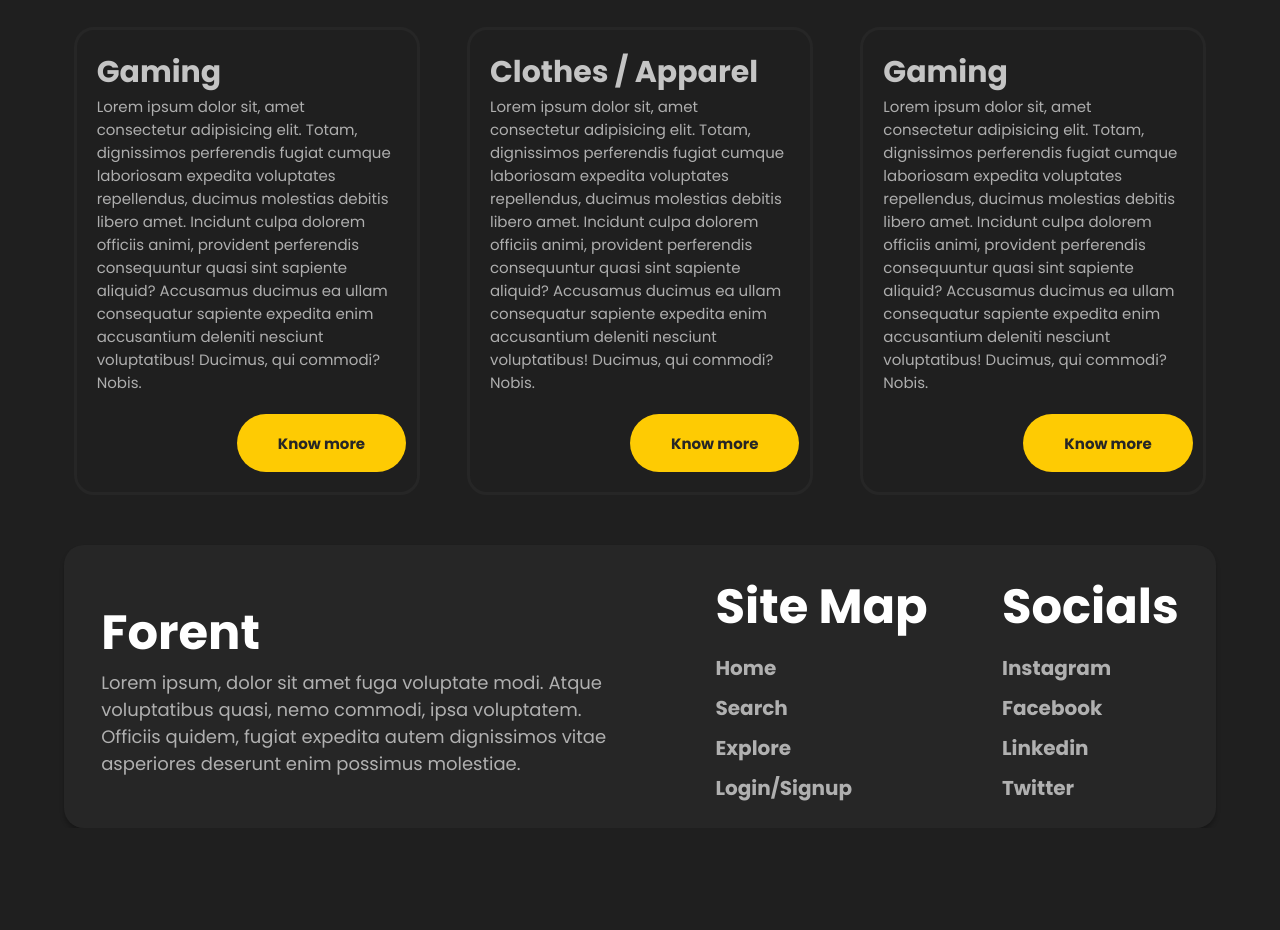
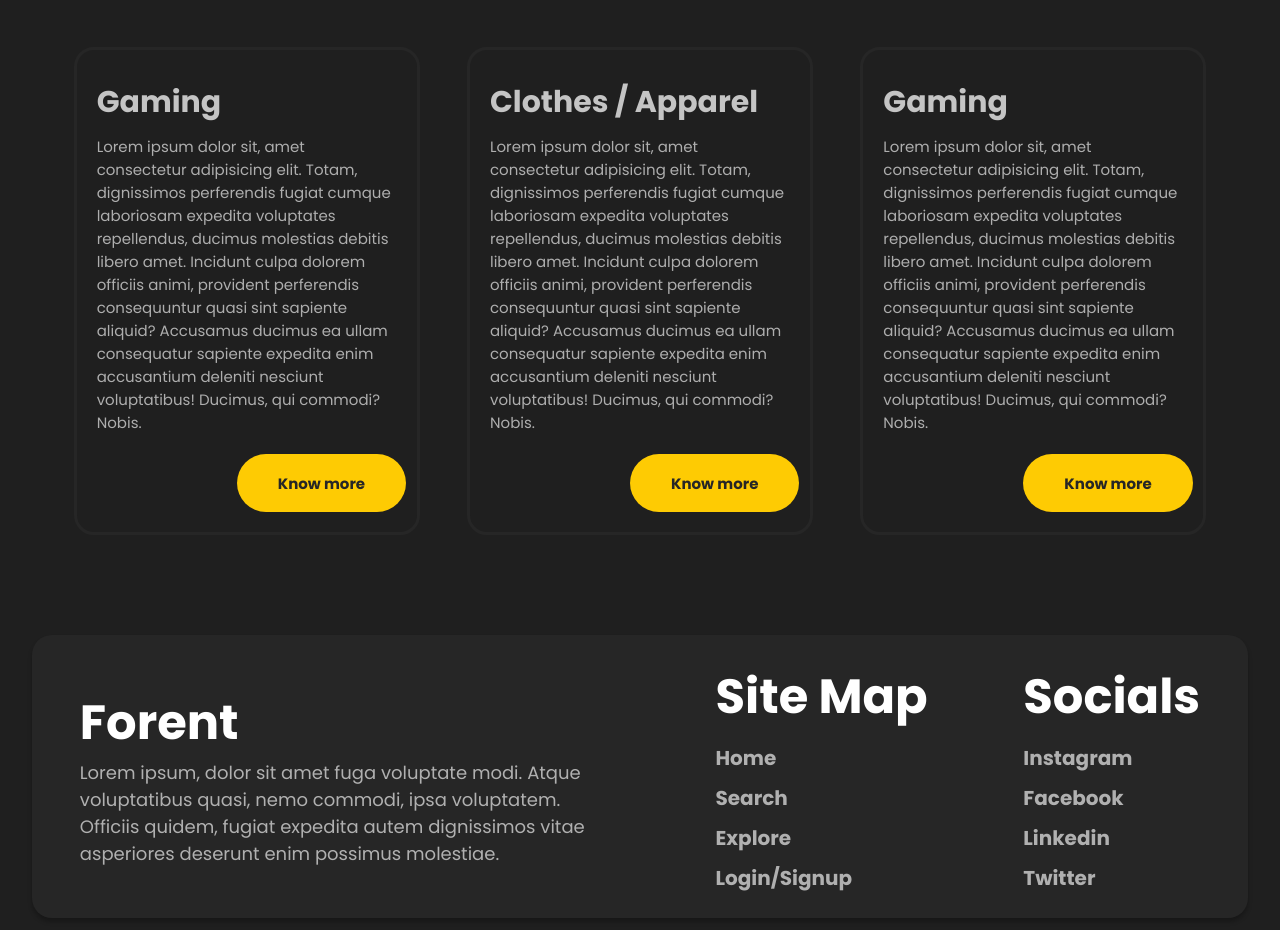
Before and after one commit to ARTHANUR/Forent, a plain HTML site: page index.html in a window 1280 px wide. Shown: the part 1484-2414 px from the top of the page. Before the commit the page ends 2312 px from the top, so only its background shows below. Drawn offline with Linux system fonts and the light colour scheme.

Commit message:
Final tweaking done

```diff
--- a/style.css
+++ b/style.css
@@ -31,6 +31,8 @@ header>input{
     font-size: 24px;
     line-height: 28.13px;
     opacity: 20%;
+    margin-left: 150px;
+    padding-left: 30px;
 }
 header>h1{
     font-weight: 700;
@@ -69,7 +71,7 @@ header>div>button{
     background-color: #262626;
     border-radius: 50px;
     box-shadow: 0px 4px 4px 0px #00000040;
-
+    padding-left: 50px;
 }
 .about-info{
     display: flex;
@@ -153,6 +155,7 @@ header>div>button{
     border: 3px solid #262626;
     padding: 20px;
     margin-top: 50px;
+    padding-top: 30px;
 }
 .card>h3{
     font-weight: 600;
@@ -165,6 +168,7 @@ header>div>button{
     font-size: 15px;
     color: #FFFFFFCC;
     opacity: 80%;
+    margin-top: 10px;
 }
 .card>button{
     width: 169.44px;
@@ -189,7 +193,7 @@ header>div>button{
 /* //////////////////////////////////////////////Category section done ////////////////////////////////////// */
 
 footer{
-    width: 90vw;
+    width: 95vw;
     height: 283px;
     background-color: #262626;
     margin: auto;
@@ -198,7 +202,8 @@ footer{
     align-items: center;
     border-radius: 20px;
     box-shadow: 0px 4px 4px 0px #00000040;
-
+    margin-top: 100px;
+    margin-bottom: 50px;
 }
 
 footer>div:first-of-type{
```
